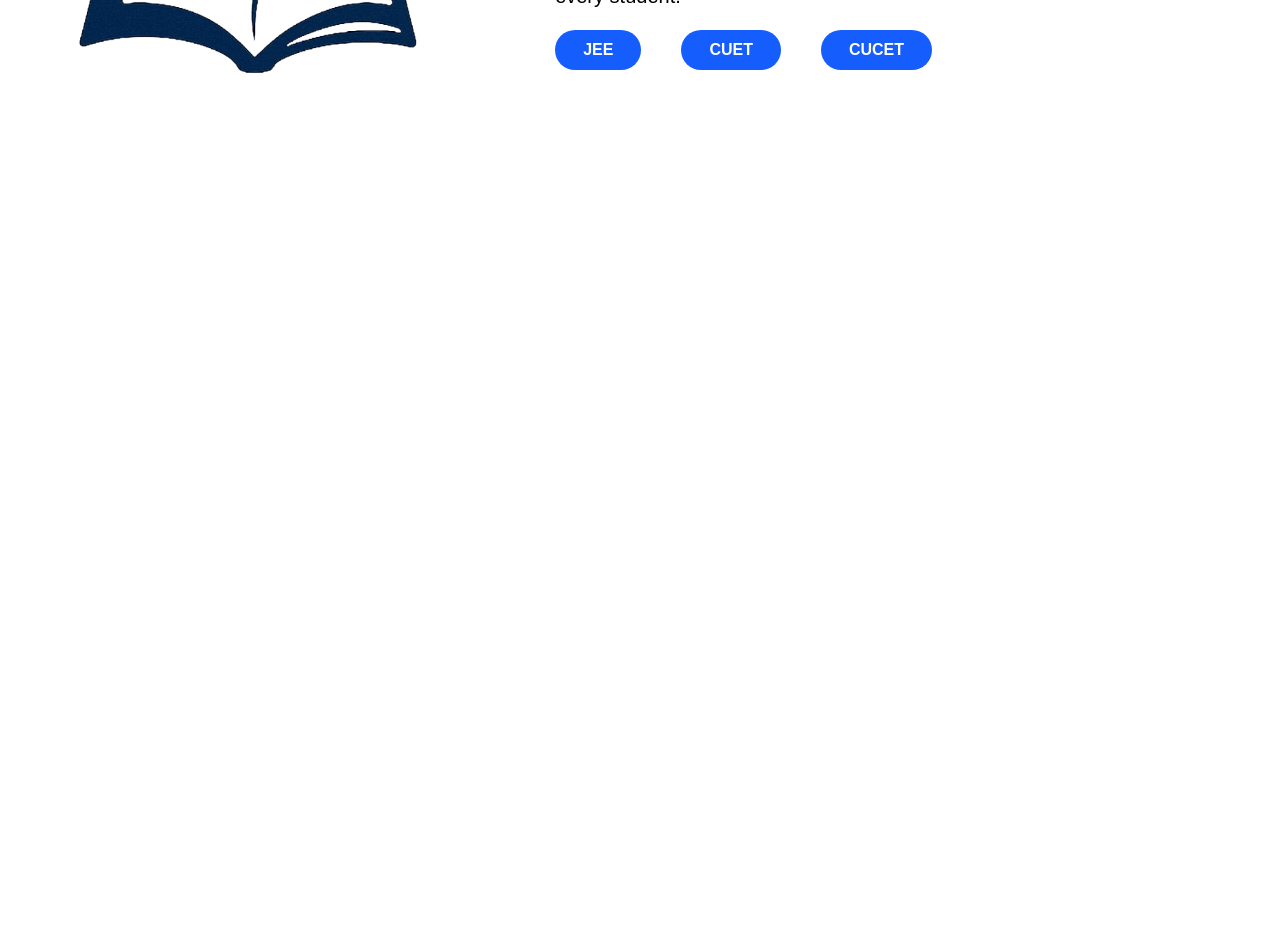
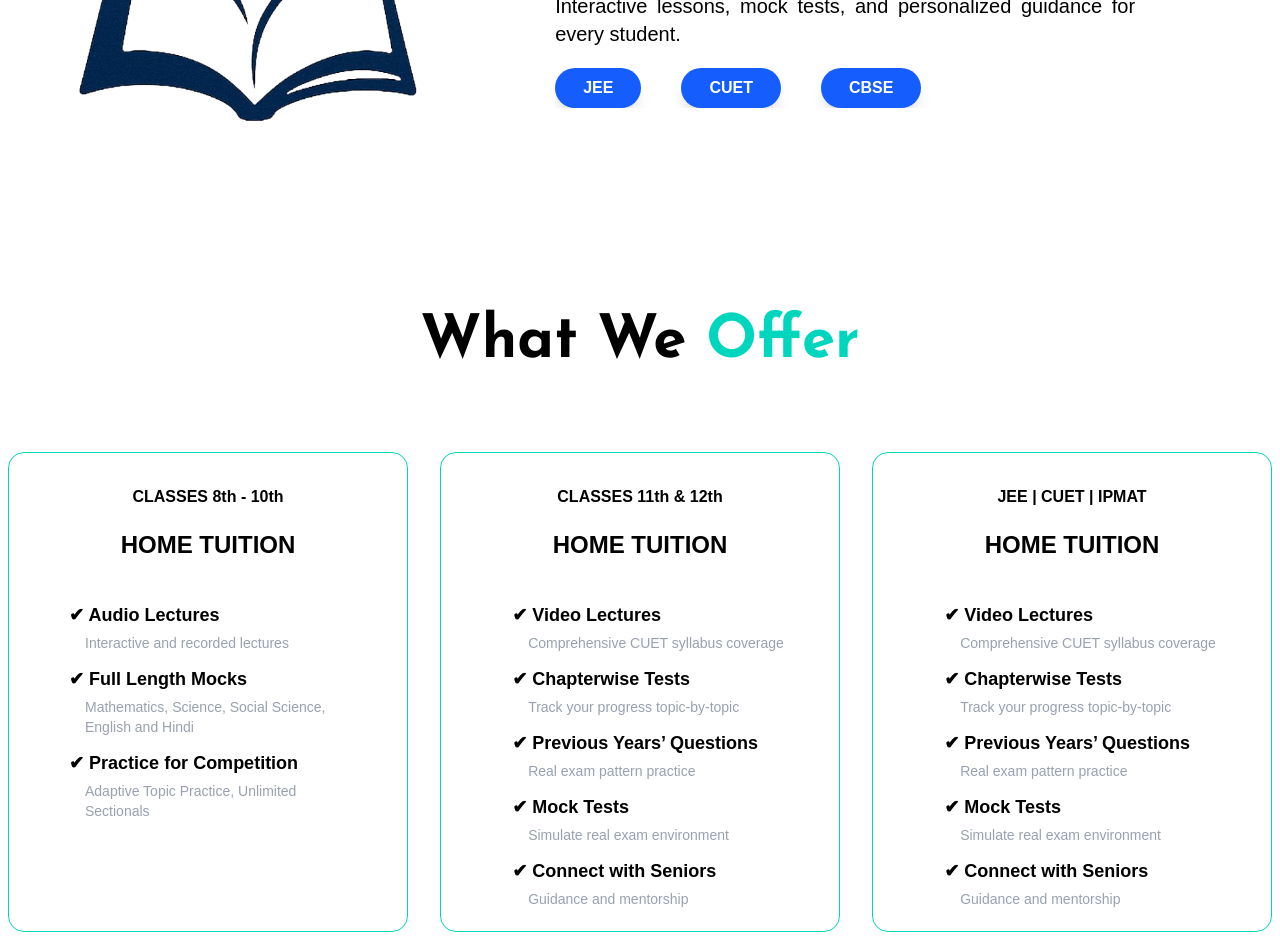
Before and after one commit to eklavyapopli-ship-it/TuisoraEducation, a Next.js app: page / in a window 1280 px wide. Shown: the part 408-1360 px from the top of the page. Before the commit the page ends 800 px from the top, so only its background shows below. Built offline with nearby package versions, Linux system fonts and the light colour scheme.

Commit message:
layout changes and OfferCards added

```diff
--- /dev/null
+++ b/app/(home)/OfferCards.tsx
@@ -0,0 +1,32 @@
+import React from 'react'
+import { Josefin_Sans } from 'next/font/google'
+import { OfferHeads } from '@/components/lib/headings'
+import { div, h1 } from 'framer-motion/client'
+const josefin = Josefin_Sans({
+  subsets: ['latin'],
+})
+const OfferCards = () => {
+  return (
+    <section className='w-screen h-[80vh]'>
+      <div className={`text-center lg:text-6xl text-4xl font-bold text-black ${josefin.className}`}>What We <span className='text-teal-400'>Offer</span></div>
+      <div className='w-full h-fit flex justify-center lg:space-y-0 space-y-5  mt-15 lg:space-x-8 lg:mt-20 lg:flex-row flex-col lg:place-content-center place-items-center'>
+        {OfferHeads.map((item)=>(
+          <div className='flex flex-col lg:h-120 h-fit rounded-2xl border-teal-400 place-items-center border py-8 lg:w-100 w-80  px-15 space-y-5' key={item.id}>
+            <span className='text-black font-bold'>{item.name}</span>
+            <h1 className='font-bold text-black text-2xl'>HOME TUITION</h1>
+            <div className='lg:mt-5  space-y-3'>
+              {item.features.map((feature)=>(
+                <div key={feature.featureId} className='space-y-1'>
+                <div className='text-black font-bold lg:text-lg text-sm'>{feature.main}</div>
+                <div className='text-gray-400 text-sm relative left-4'>{feature.sub}</div>
+                </div>
+              ))}
+            </div>
+            </div>
+        ))}
+      </div>
+    </section>
+  )
+}
+
+export default OfferCards
--- /dev/null
+++ b/app/(home)/StudyMaterial.tsx
@@ -0,0 +1,9 @@
+import React from 'react'
+
+const StudyMaterial = () => {
+  return (
+    <div>StudyMaterial</div>
+  )
+}
+
+export default StudyMaterial
--- a/app/(home)/hero.tsx
+++ b/app/(home)/hero.tsx
@@ -6,8 +6,8 @@ import { div } from 'framer-motion/client';
 import Link from 'next/link';
 const Hero = () => {
   return (
-    <section className='w-full flex justify-center'>
-    <div className='flex flex-col lg:flex-row place-content-center place-items-center  md:justify-center lg:space-x-30 space-y-10 lg:mt-20 mt-10  max-w-6xl'>
+    <section className='w-full flex place-content-center place-items-start md:place-items-center  lg:h-[80vh] h-[60vh]'>
+    <div className='flex flex-col lg:flex-row place-content-center place-items-center  md:justify-center lg:space-x-30 space-y-10 mt-10 lg:mt-0  max-w-6xl'>
         <motion.div
          style={{overflow:"hidden"}}
         initial={{x:-180,opacity:0}}
@@ -29,10 +29,10 @@ const Hero = () => {
       style={{  display: 'inline-block' }}
       repeat={Infinity}
     /></div>
-        <p className='text-black text-sm md:text-xl mt-10 lg:text-justify text-center w-80 sm:w-145'>Interactive lessons, mock tests, and personalized guidance for every student.</p>
-        <div className='flex space-x-10 mt-5 justify-center'>
+        <p className='text-black text-sm md:text-xl mt-5 lg:text-justify text-center w-80 sm:w-145'>Interactive lessons, mock tests, and personalized guidance for every student.</p>
+        <div className='flex space-x-10 mt-5 place-content-center md:w-fit w-screen'>
         {HeroLinks.map((item)=>(
-          <Link key={item.id} href={item.link} ><div className='bg-blue-600 text-white text-center text-md md:px-7 md:py-2 py-1 px-5 font-bold rounded-full hover:bg-blue-700'>{item.name}</div></Link>
+          <Link key={item.id} href={item.link} ><div className='bg-blue-600 text-white text-center text-md md:px-7 md:py-2 py-1 px-5 font-bold rounded-full hover:bg-blue-700  shadow-lg'>{item.name}</div></Link>
         ))}</div>
         </motion.div>
     </div>
--- a/app/(home)/page.tsx
+++ b/app/(home)/page.tsx
@@ -1,8 +1,10 @@
 import Hero from "./hero"
+import OfferCards from "./OfferCards"
 const Home = () => {
   return (
    <>
    <Hero/>
+   <OfferCards/>
    </>
   )
 }
--- a/app/globals.css
+++ b/app/globals.css
@@ -1,4 +1,5 @@
 @import "tailwindcss";
+
 
 :root {
   --background: #ffffff;
--- a/components/Navbar.tsx
+++ b/components/Navbar.tsx
@@ -18,7 +18,7 @@ const navVariant = {
 };
 
   return (
-    <motion.div animate="visible" variants={navVariant} initial="hidden" className='flex bg-white justify-around h-23 place-items-center  shadow-md w-full  top-0 sticky'>
+    <motion.div animate="visible" variants={navVariant} initial="hidden" className='flex bg-white justify-around h-20 place-items-center  shadow-md w-full  top-0 sticky'>
         <Image src="/logo.png" alt='' width={100} height={80}/>
     <div className='flex gap-8 ' >{links.map((item)=>(
         <Link key={item.id} href={item.link} target='__blank'>
--- /dev/null
+++ b/components/lib/headings.ts
@@ -0,0 +1,96 @@
+interface OfferHeads{
+    id:number;
+    name:string;
+    feature:string;
+    featureId:number;
+    main:string;
+    sub:string;
+}
+
+export const OfferHeads = [
+    {
+        id:1,
+        name: "CLASSES 8th - 10th",
+        features:[
+            {
+
+                featureId:1,
+                main:"✔ Audio Lectures",
+                sub:"Interactive and recorded lectures"
+            },
+            {
+                featureId:2,
+                main:"✔ Full Length Mocks",
+                sub:"Mathematics, Science, Social Science, English and Hindi"
+            },
+            {
+                featureId:3,
+                main:"✔ Practice for Competition",
+                sub:"Adaptive Topic Practice, Unlimited Sectionals"
+            },
+        ]
+
+    },
+    {
+        id:2,
+        name: "CLASSES 11th & 12th",
+        features:[
+            {
+                featureId:1,
+                main:"✔ Video Lectures",
+                sub:"Comprehensive CUET syllabus coverage"
+            },
+            {
+                featureId:2,
+                main:"✔ Chapterwise Tests",
+                sub:"Track your progress topic-by-topic"
+            },
+            {
+                featureId:3,
+                main:"✔ Previous Years’ Questions",
+                sub:"Real exam pattern practice"
+            },
+            {
+                featureId:4,
+                main:"✔ Mock Tests",
+                sub:"Simulate real exam environment"
+            },
+            {
+                featureId:5,
+                main:"✔ Connect with Seniors",
+                sub:"Guidance and mentorship"
+            },
+        ]
+    },
+    {
+        id:3,
+        name: "JEE | CUET | IPMAT",
+        features:[
+            {
+                featureId:1,
+                main:"✔ Video Lectures",
+                sub:"Comprehensive CUET syllabus coverage"
+            },
+            {
+                featureId:2,
+                main:"✔ Chapterwise Tests",
+                sub:"Track your progress topic-by-topic"
+            },
+            {
+                featureId:3,
+                main:"✔ Previous Years’ Questions",
+                sub:"Real exam pattern practice"
+            },
+            {
+                featureId:4,
+                main:"✔ Mock Tests",
+                sub:"Simulate real exam environment"
+            },
+            {
+                featureId:5,
+                main:"✔ Connect with Seniors",
+                sub:"Guidance and mentorship"
+            },
+        ]
+    },
+]
--- a/components/lib/navlinks.ts
+++ b/components/lib/navlinks.ts
@@ -50,7 +50,7 @@ export const HeroLinks = [
     },
     {
         id:3,
-        name: "CUCET",
+        name: "CBSE",
         link:""
     }
 ]
```
